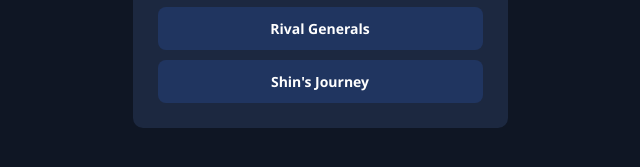
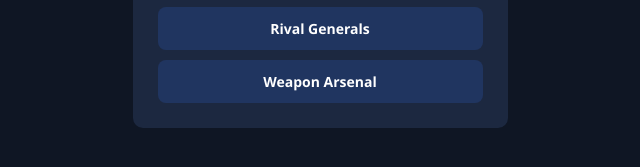
Before and after one commit to kdfarrell/Profile-Card-UI, a plain HTML site: page index.html in a window 1280 px wide. Shown: the part 531-698 px from the top of the page, 320-960 px from the left. Drawn offline with Linux system fonts and the light colour scheme.

Commit message:
Changed Link Text

```diff
--- a/index.html
+++ b/index.html
@@ -19,7 +19,7 @@
           <a href="#" class="btn">Allies & Comrades</a>
           <a href="#" class="btn">Qin Army</a>
           <a href="#" class="btn">Rival Generals</a>
-          <a href="#" class="btn">Shin's Journey</a>
+          <a href="#" class="btn">Weapon Arsenal</a>
         </div>
       </div>
     </div>
```
